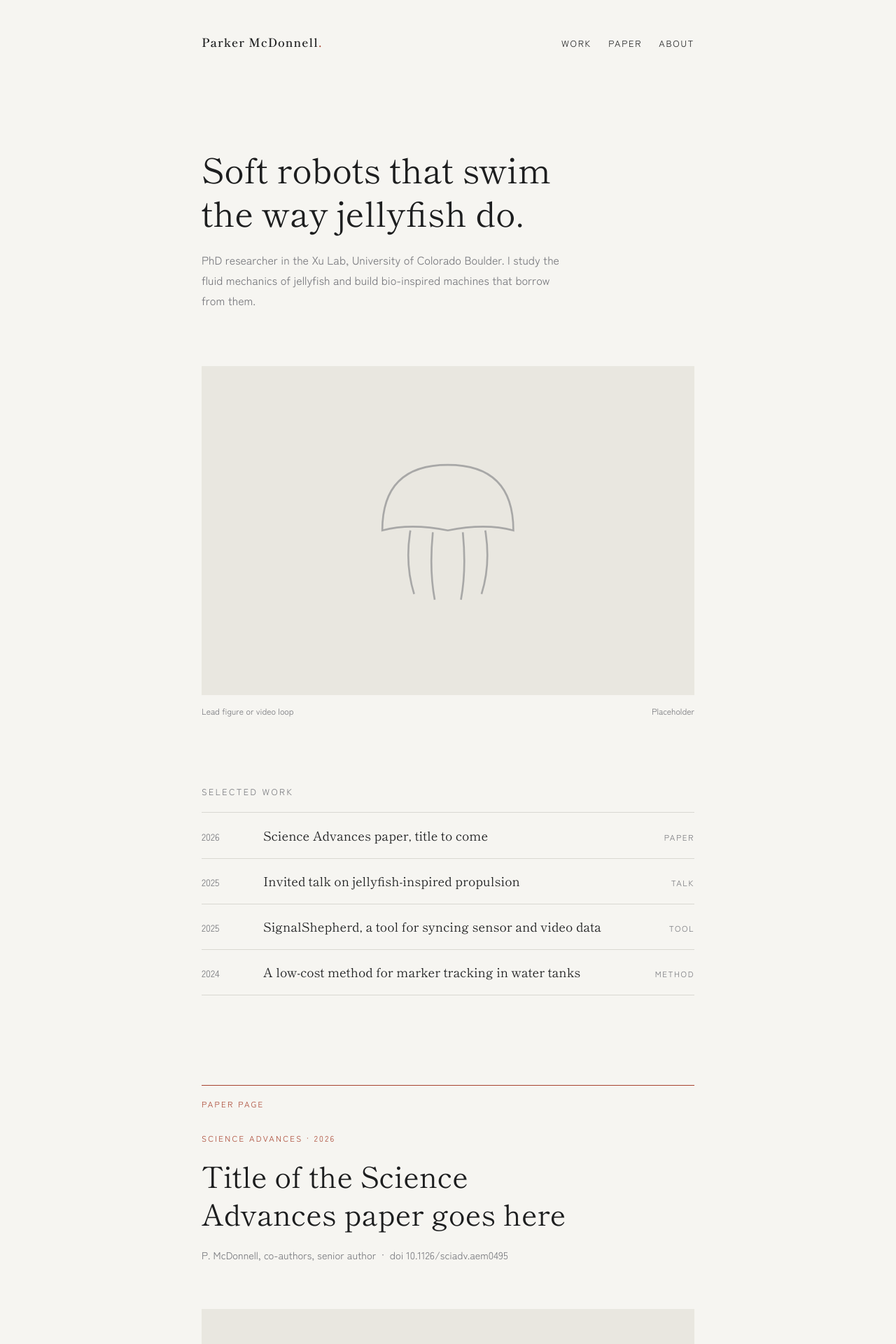
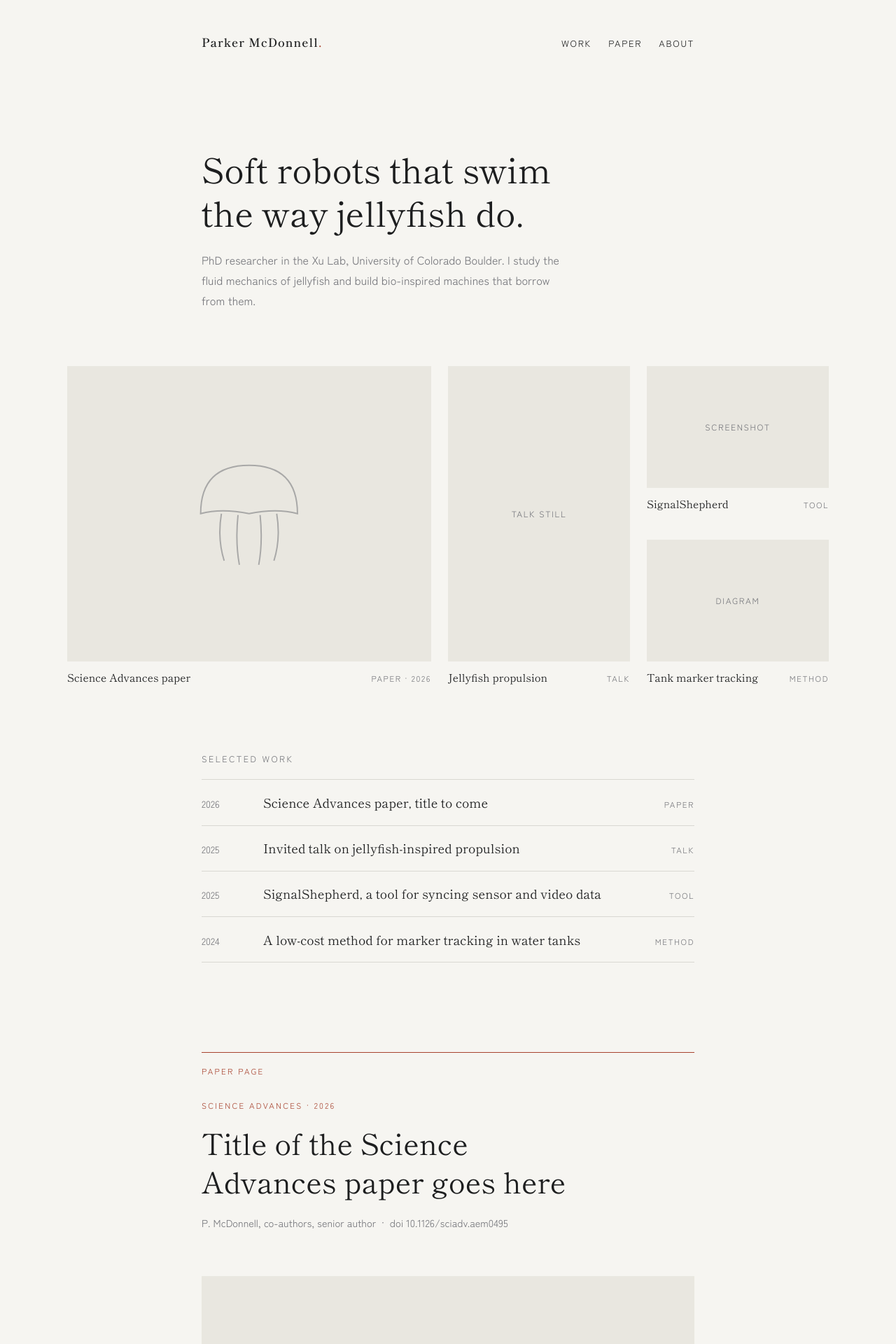
Before and after one commit to Parker-McDonnell/Parker-McDonnell.github.io, a Jekyll site: the page concepts/ma/index.html, which Jekyll copies as it is, in a window 1280 px wide. Shown: the top 1920 px of the page at 70% size. Built offline with Jekyll 4.4.1, drawn with Linux system fonts in a browser that asks for light colours.

Commit message:
Concept A: add a featured-work gallery above the works index
Co-Authored-By: Claude Opus 5.5 <noreply@anthropic.com>

```diff
--- a/concepts/ma/index.html
+++ b/concepts/ma/index.html
@@ -24,7 +24,21 @@ a:focus-visible { outline: 1px solid var(--shu); outline-offset: 3px; }
 .intro p { color: var(--mute); max-width: 32rem; margin: 0; }
 .plate { aspect-ratio: 3/2; max-width: 100%; background: var(--well); display: grid; place-items: center; color: var(--mute); font-size: .75rem; letter-spacing: .14em; text-transform: uppercase; }
 .plate svg { width: 38%; opacity: .55 }
-.caption { font-size: .75rem; color: var(--mute); padding-block: .75rem 0; display: flex; justify-content: space-between; gap: 1rem; }
+.caption { font-size: .75rem; color: var(--mute); padding-block: .75rem 0; display: flex; justify-content: space-between; align-items: baseline; gap: 1rem; }
+.caption .t { font: 400 .95rem/1.4 var(--display); color: var(--ink); }
+/* showcase: breaks out of the reading column, like a hanging wall above the catalogue */
+.showcase { width: min(68rem, calc(100vw - 2 * max(16px, env(safe-area-inset-left, 0px)))); margin-left: 50%; transform: translateX(-50%); display: grid; grid-template-columns: 2fr 1fr 1fr; grid-template-rows: auto auto; gap: 2.5rem 1.5rem; }
+.piece { display: flex; flex-direction: column; min-width: 0; }
+.piece .plate { transition: opacity .6s ease; }
+.piece:hover .plate { opacity: .82; }
+.piece:hover .t { color: var(--shu); }
+.lead { grid-row: span 2; }
+.lead .plate { aspect-ratio: auto; flex: 1; min-height: 18rem; }
+.showcase > .piece:nth-child(2) { grid-row: span 2; }
+.showcase > .piece:nth-child(2) .plate { aspect-ratio: auto; flex: 1; }
+.showcase > .piece:nth-child(3), .showcase > .piece:nth-child(4) { grid-column: 3; }
+@media (max-width: 760px) { .showcase { grid-template-columns: 1fr 1fr; } .lead { grid-column: 1 / -1; grid-row: auto; } .lead .plate { min-height: 14rem; } .showcase > .piece:nth-child(n+2) { grid-column: auto; grid-row: auto; } .showcase > .piece:nth-child(2) .plate { aspect-ratio: 3/2; } }
+@media (max-width: 440px) { .showcase { grid-template-columns: 1fr; } }
 h2 { font: 400 .78rem var(--body); letter-spacing: .2em; text-transform: uppercase; color: var(--mute); margin: 6rem 0 1.25rem; }
 .index { list-style: none; margin: 0; padding: 0; border-top: 1px solid var(--rule); }
 .index li a { display: grid; grid-template-columns: 4.5rem 1fr auto; gap: 1rem; padding-block: 1.15rem; border-bottom: 1px solid var(--rule); align-items: baseline; transition: padding .4s ease; }
@@ -59,10 +73,24 @@ footer { margin-top: 6rem; font-size: .75rem; color: var(--mute); }
     <p>PhD researcher in the Xu Lab, University of Colorado Boulder. I study the fluid mechanics of jellyfish and build bio-inspired machines that borrow from them.</p>
   </section>
 
-  <figure class="plate" style="margin:0" aria-label="Placeholder for lead figure">
-    <svg viewBox="0 0 100 100" fill="none" stroke="currentColor" stroke-width="1"><path d="M15 50 Q15 15 50 15 Q85 15 85 50 Q70 46 50 50 Q30 46 15 50Z"/><path d="M30 50 q-3 18 2 34 M42 51 q-2 20 1 36 M58 51 q2 20-1 36 M70 50 q3 18-2 34"/></svg>
-  </figure>
-  <div class="caption"><span>Lead figure or video loop</span><span>Placeholder</span></div>
+  <section class="showcase" aria-label="Featured work">
+    <a class="piece lead" href="#paper">
+      <div class="plate"><svg viewBox="0 0 100 100" fill="none" stroke="currentColor" stroke-width="1"><path d="M15 50 Q15 15 50 15 Q85 15 85 50 Q70 46 50 50 Q30 46 15 50Z"/><path d="M30 50 q-3 18 2 34 M42 51 q-2 20 1 36 M58 51 q2 20-1 36 M70 50 q3 18-2 34"/></svg></div>
+      <div class="caption"><span class="t">Science Advances paper</span><span class="kind">Paper · 2026</span></div>
+    </a>
+    <a class="piece" href="#">
+      <div class="plate tall"><span>Talk still</span></div>
+      <div class="caption"><span class="t">Jellyfish propulsion</span><span class="kind">Talk</span></div>
+    </a>
+    <a class="piece" href="#">
+      <div class="plate"><span>Screenshot</span></div>
+      <div class="caption"><span class="t">SignalShepherd</span><span class="kind">Tool</span></div>
+    </a>
+    <a class="piece" href="#">
+      <div class="plate"><span>Diagram</span></div>
+      <div class="caption"><span class="t">Tank marker tracking</span><span class="kind">Method</span></div>
+    </a>
+  </section>
 
   <h2 id="works">Selected work</h2>
   <ul class="index">
```
